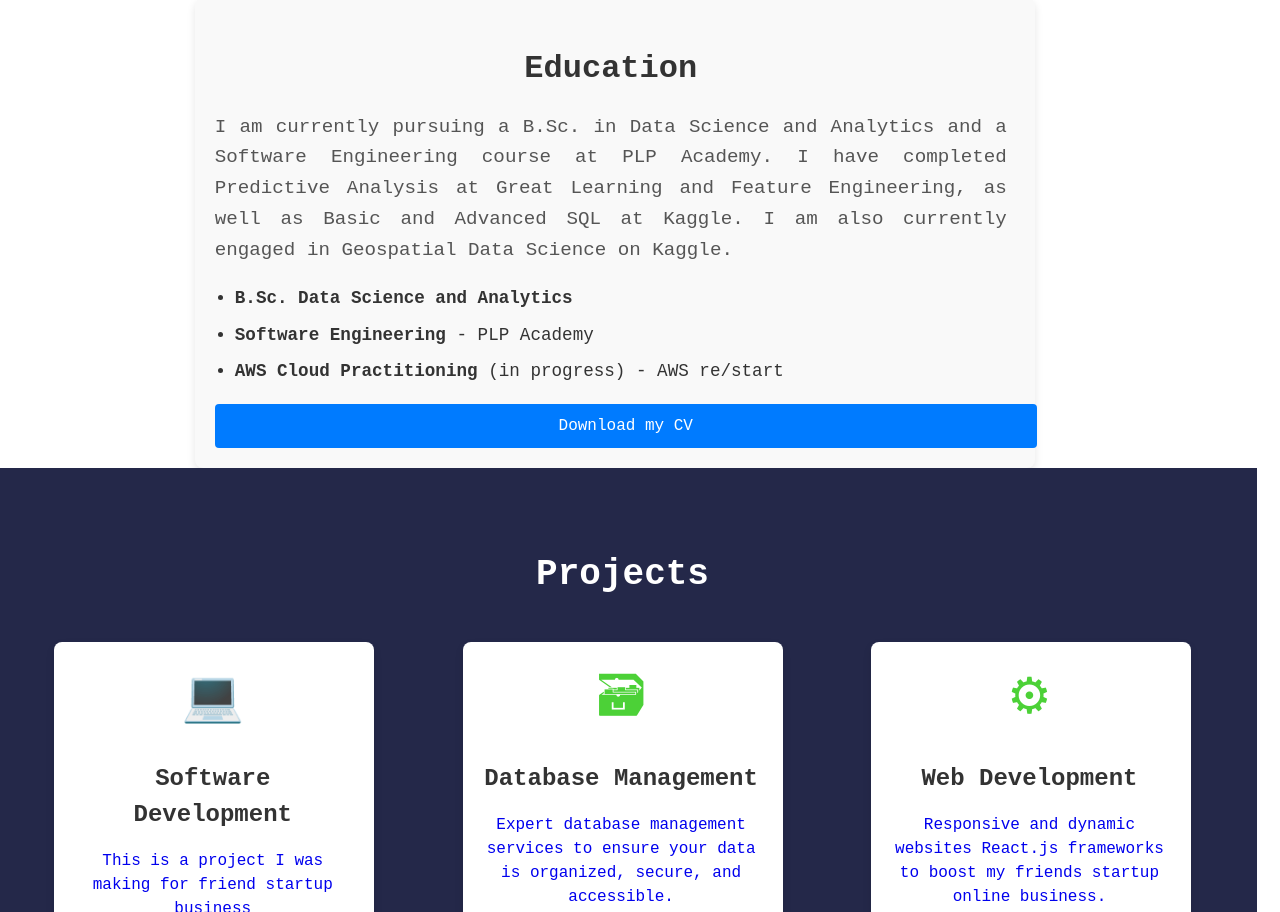
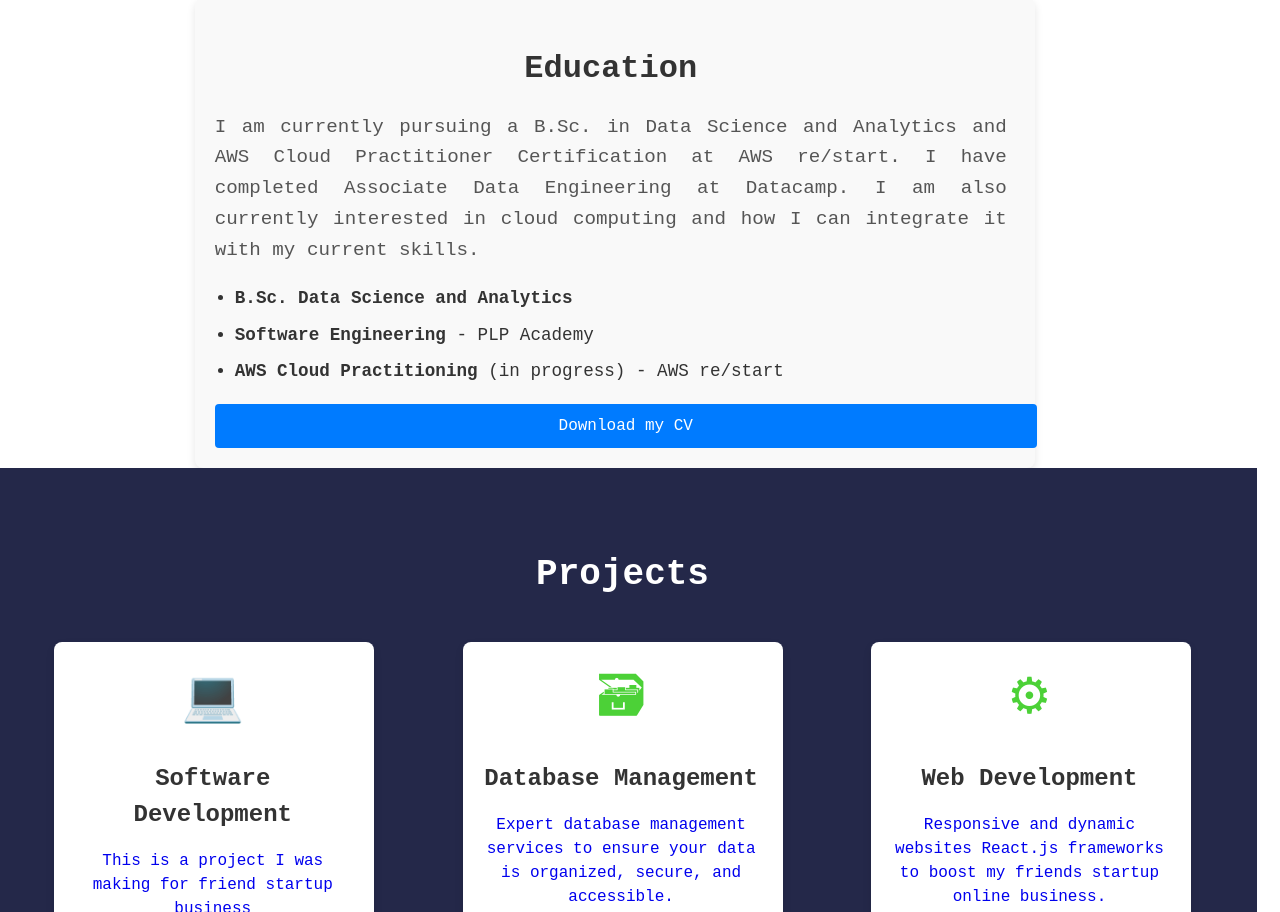
Before and after one commit to JamesMungai254/portfolio, a React (Vite) app: page / in a window 1280 px wide. Shown: the part 1382-2294 px from the top of the page. Built offline with nearby package versions, Linux system fonts and the light colour scheme.

Commit message:
CV update

```diff
--- a/src/components/eductaion.jsx
+++ b/src/components/eductaion.jsx
@@ -6,16 +6,16 @@ function Education() {
     <section className="education-section" id='education'>
       <h2 className="education-title">Education</h2>
       <p className="education-summary">
-        I am currently pursuing a B.Sc. in Data Science and Analytics and a Software Engineering course at PLP Academy.
-        I have completed Predictive Analysis at Great Learning and Feature Engineering, as well as Basic and Advanced SQL at Kaggle.
-        I am also currently engaged in Geospatial Data Science on Kaggle.
+        I am currently pursuing a B.Sc. in Data Science and Analytics and AWS Cloud Practitioner Certification at AWS re/start.
+        I have completed Associate Data Engineering at Datacamp.
+        I am also currently interested in cloud computing and how I can integrate it with my current skills.
       </p>
       <ul className="education-list">
         <li><strong>B.Sc. Data Science and Analytics</strong></li>
         <li><strong>Software Engineering</strong> - PLP Academy</li>
         <li><strong>AWS Cloud Practitioning </strong> (in progress) - AWS re/start</li>
       </ul>
-      <a href="https://docs.google.com/document/d/1ZsfZ3FbInb9holWWWfaY60gBaR05a2MU/edit?usp=sharing&ouid=116819448591249776819&rtpof=true&sd=true" target="_blank" rel="noopener noreferrer" className="cv-link">
+      <a href="https://docs.google.com/document/d/16BatDhKQYA33yQnkHp-SHfhEEtCluLCd/edit?usp=sharing&ouid=104770994746378464969&rtpof=true&sd=true" target="_blank" rel="noopener noreferrer" className="cv-link">
         Download my CV
       </a>
     </section>
```
